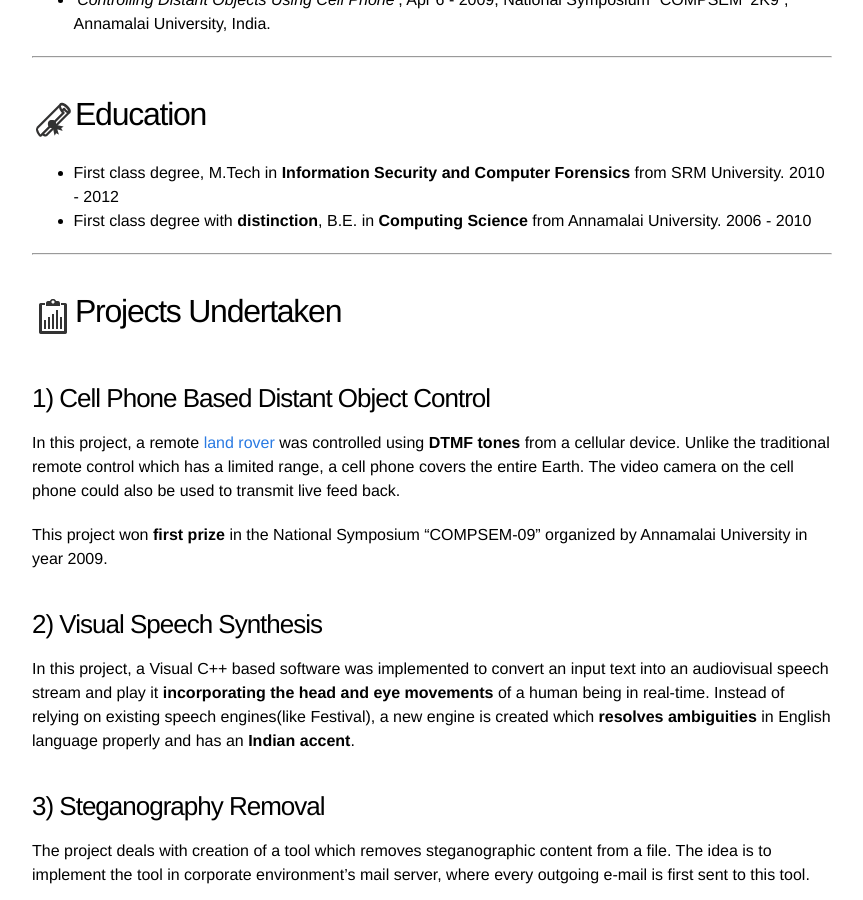
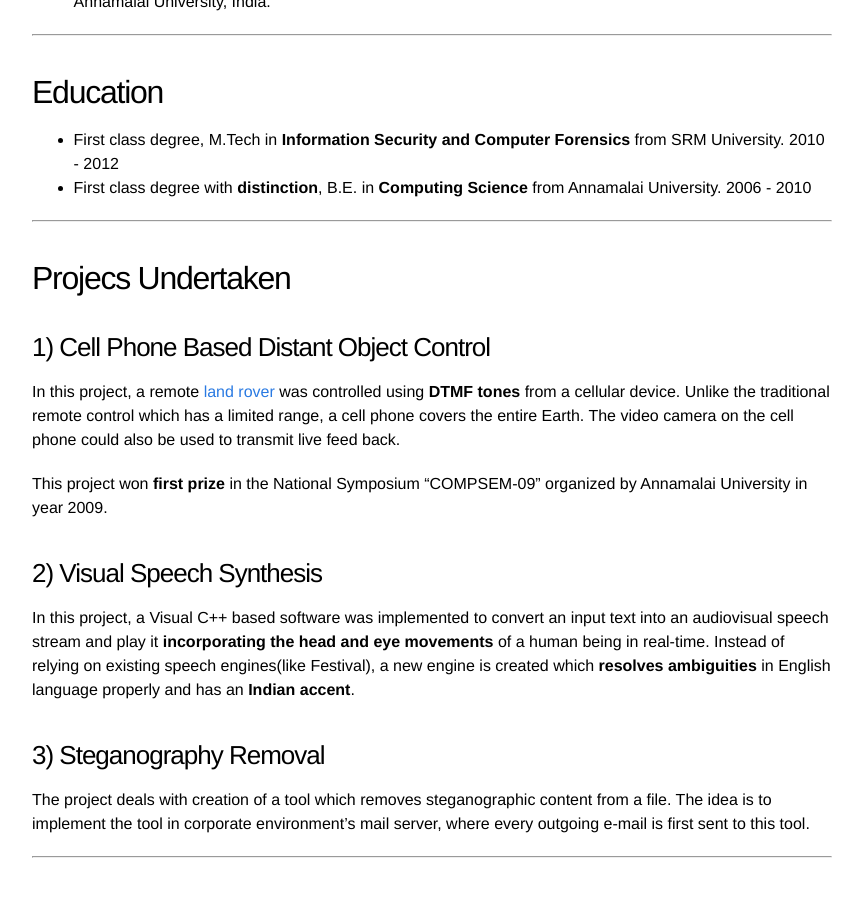
Before and after one commit to samueljohnson/samueljohnson.github.io.archive, a Jekyll site: the page built from cv.markdown, in a window 1280 px wide and 900 px high, scrolled down 1178 px. Shown: the whole window, without its empty margins (208-1071 px from the left). Built offline with Jekyll 4.4.1, drawn with Linux system fonts in a browser that asks for light colours.

Commit message:
Fixed icons in CV

```diff
--- a/cv.markdown
+++ b/cv.markdown
@@ -6,14 +6,14 @@ permalink: /cv/
 
 ----
 
-<h2><img alt ="Profile" src="/assets/img/icons/experience.png" align="top">Profile</h2>
+## Profile
 
 A motivated individual with an expert knowledge of programming Linux and using
 free software on the desktop and server.
 
 ----
 
-<h2><img alt ="Skills" src="/assets/img/icons/skills.png" align="top">Skills</h2>
+## Skills
 
   * Programming Languages: C, C++, Java, Shell Scripting.
   * Software: Git, Vim, Adobe Photoshop, OS X, Arch Linux, Geany, KVM, VirtualBox,
@@ -49,14 +49,14 @@ free software on the desktop and server.
 
 ----
 
-<h2><img alt ="Education" src="/assets/img/icons/education.png" align="top">Education</h2>
+## Education
 
   * First class degree, M.Tech in **Information Security and Computer Forensics** from SRM University. 2010 - 2012
   * First class degree with **distinction**, B.E. in **Computing Science** from Annamalai University. 2006 - 2010
 
 ----
 
-<h2><img alt ="Projecs Undertaken" src="/assets/img/icons/projects.png" align="top">Projects Undertaken</h2>
+## Projecs Undertaken
 
 ### 1) Cell Phone Based Distant Object Control
 
@@ -86,7 +86,7 @@ where every outgoing e-mail is first sent to this tool.
 
 ----
 
-<h2><img alt ="Work Experience" src="/assets/img/icons/agency.jpg" align="top">Work Experience</h2>
+## Work Experience
 
 ### Physical Research Laboratory, July 2012 - Current
 
```
Also changed, not shown: assets/img/icons/additional.jpg (deleted), assets/img/icons/agency.jpg (deleted), assets/img/icons/appointments.jpg (deleted), assets/img/icons/awards.png (deleted), assets/img/icons/bookmark.png (deleted), assets/img/icons/clients.jpg (deleted), assets/img/icons/education.png (deleted), assets/img/icons/experience.png (deleted), assets/img/icons/infos.png (deleted), assets/img/icons/lang.png (deleted), assets/img/icons/projects.png (deleted), assets/img/icons/skills.png (deleted), 1 other file.
